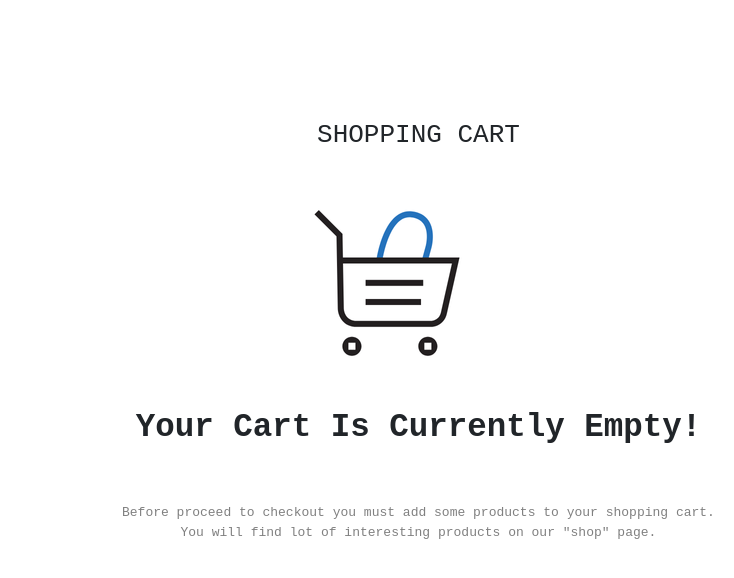
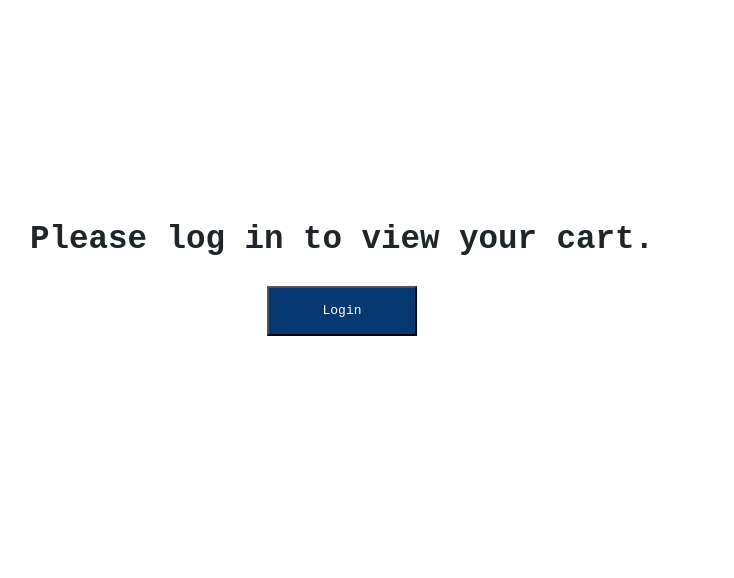
Before and after one commit to Dharmiktandel/shopsmart, a React (Create React App) app: page /productDetail in a window 1280 px wide. Shown: the top 578 px of the page, without its empty margins (298-1032 px from the left). Built offline with nearby package versions, Linux system fonts and the light colour scheme.

Commit message:
account pages displays user data

```diff
--- a/src/screens/Account/account.js
+++ b/src/screens/Account/account.js
@@ -19,7 +19,7 @@ const Account = () => {
     if (!loggedInUser) {
         //return <h1 style={{textAlign:"center",marginTop:200}}>Please log in to view your account information.</h1>
         return (
-            <div style={{textAlign: "center", marginTop: 200}}>
+            <div style={{textAlign: "center", marginTop: 200,width:"100%"}}>
                 <h1 style={{fontWeight:800}}>Please log in to view your account information.</h1>
                 <button onClick={navig} style={{ marginTop: 20, padding: '10px 20px', fontSize: '16px',width:150,backgroundColor:"#063970",color:"white" }}>Login</button>
             </div>
--- a/src/screens/ProductDetail/productdetails.js
+++ b/src/screens/ProductDetail/productdetails.js
@@ -11,6 +11,7 @@ const ProductDetail = () => {
   const navigate = useNavigate();
 
   const cartDesc = useSelector(state => state.addtocartt.addtocartItems);
+  const isAuthenticate = useSelector(state => state.signuped.isAuthenticate);
 
   const [quantities, setQuantities] = useState(cartDesc.map(() => 1));
 
@@ -56,8 +57,19 @@ const ProductDetail = () => {
     navigate("/order");
   }
 
+  const handleLoginRedirect = () => {
+    navigate("/signin");
+  }
+
   return (
-    <div className="product-detail-container">
+      <div className="product-detail-container">
+        {!isAuthenticate ? (
+        <div style={{marginTop:200,textAlign:"center",width:"100%"}}>
+          <h1 style={{fontWeight:800}}>Please log in to view your cart.</h1>
+          <button onClick={handleLoginRedirect} style={{height:50,width:150,color:"white",backgroundColor:"#063970",marginTop:20}}>Login</button>
+        </div>
+      ) : (
+        <>
       {cartDesc.length === 0 ? (
         <div className="empty-cart-message">
           <h2>SHOPPING CART</h2>
@@ -100,6 +112,8 @@ const ProductDetail = () => {
           </div>
         </>
       )}
+      </>
+      )}
     </div>
   );
 }
```
